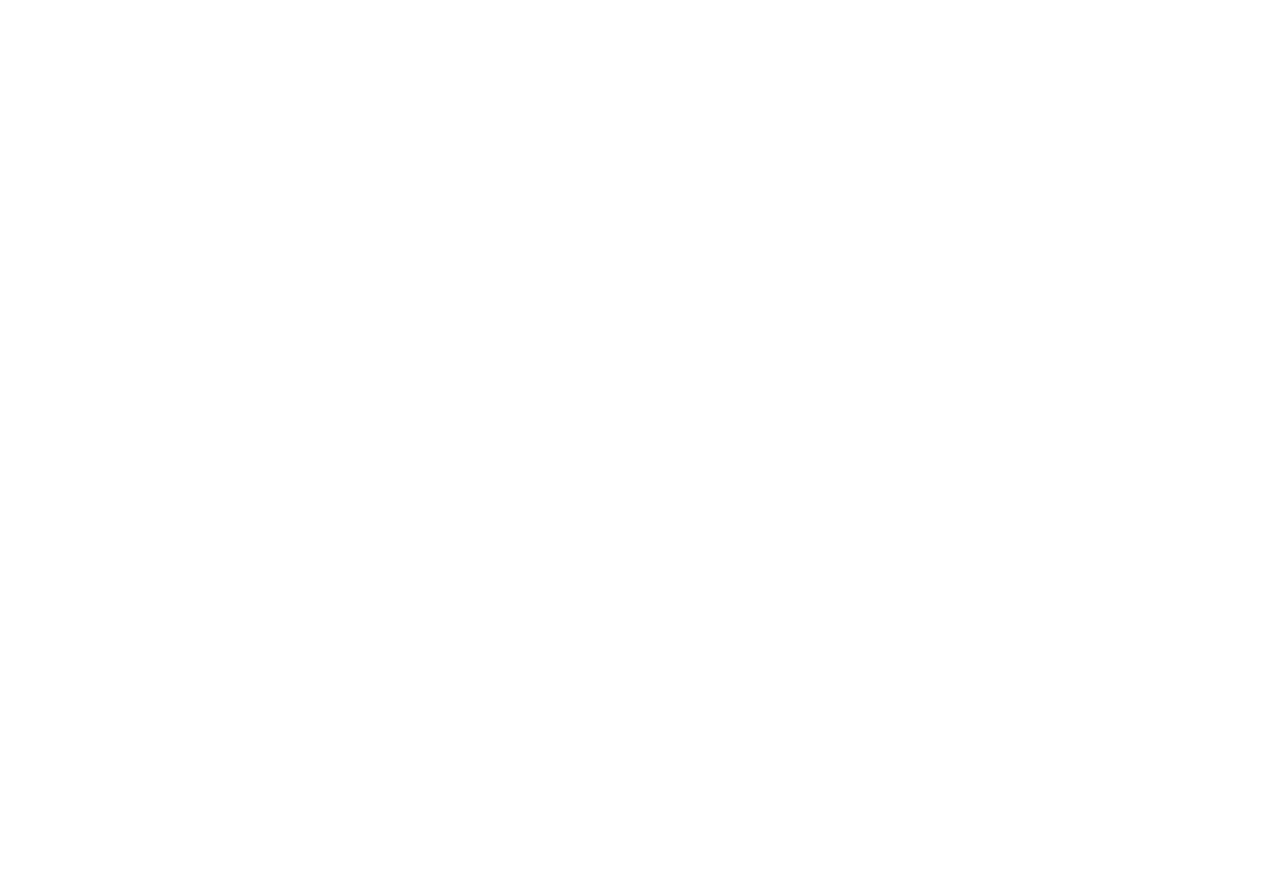
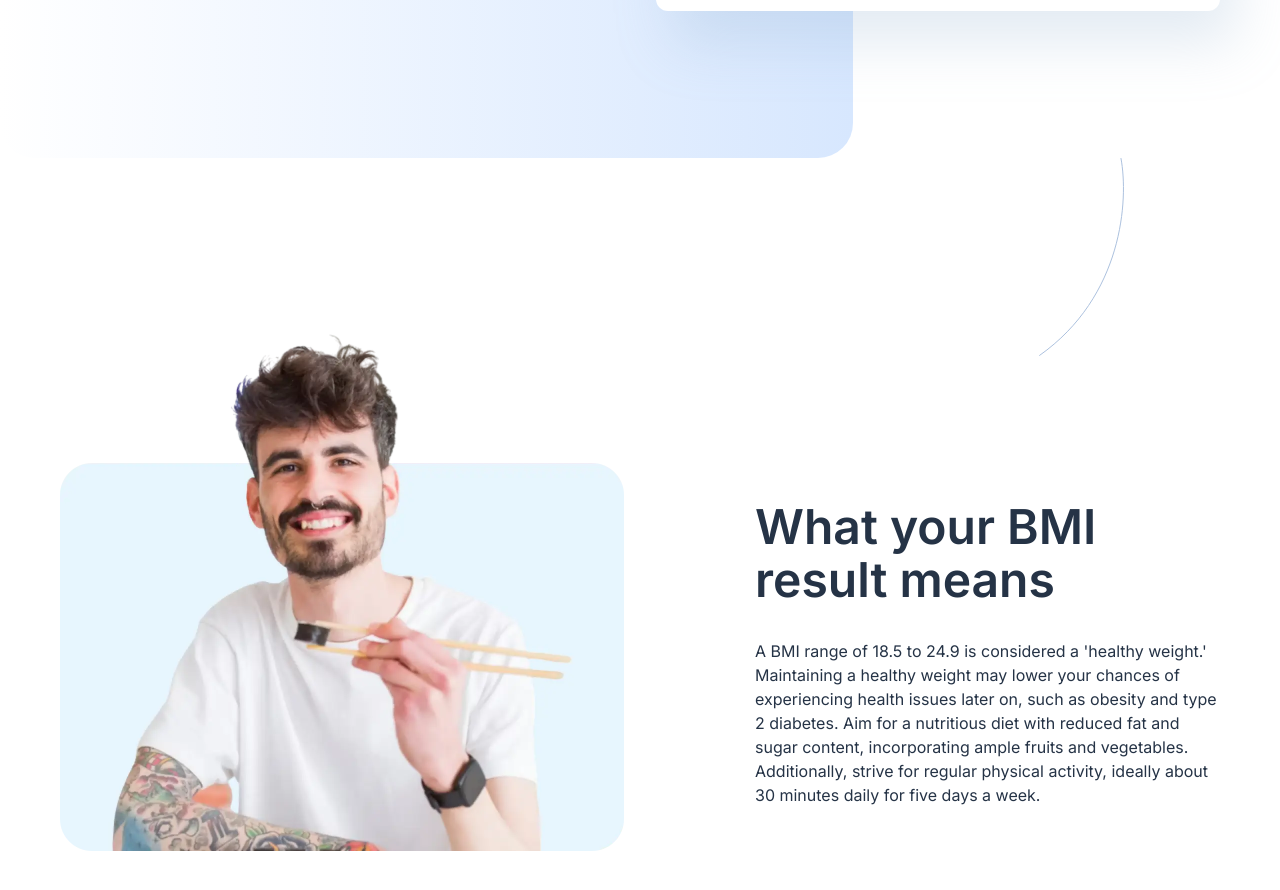
Before and after one commit to kobyrthr/bmi-calculator, a Next.js app: page / in a window 1280 px wide. Shown: the part 552-1442 px from the top of the page. Before the commit the page ends 800 px from the top, so only its background shows below. Built offline with nearby package versions, Linux system fonts and the light colour scheme.

Commit message:
add bmi result section

```diff
--- a/src/app/page.jsx
+++ b/src/app/page.jsx
@@ -1,13 +1,11 @@
 'use client';
 import { CompanyContext } from '@/context/company-context';
 import { useContext, useState } from 'react';
-import { Card, CardContent } from '@/components/ui/card';
 import { Typography } from '@/components/ui/typography';
 import Image from 'next/image';
-import { cn } from '@/lib/utils';
-import { Button } from '@/components/ui/button';
 import { useRouter } from 'next/navigation';
-import FormCard from '@/components/ui/form-card';
+import HeroSection from '@/components/ui/hero-section';
+import BMIResultSection from '@/components/ui/bmi-result-section';
 
 export default function Home() {
   const router = useRouter();
@@ -38,8 +36,9 @@
   };
 
   return (
-    <div className="-mt-10 grid items-center justify-items-center size-full !pt-0 max-[376px]:p-6 p-12 px-10 lg:px-40 gap-16">
-      <FormCard />
+    <div className="flex flex-col">
+      <HeroSection />
+      <BMIResultSection />
     </div>
   );
 }
--- /dev/null
+++ b/src/components/ui/bmi-result-section.jsx
@@ -0,0 +1,44 @@
+import React from 'react';
+import Image from 'next/image';
+import ManEating from '@/../public/assets/images/image-man-eating.webp';
+import LineLeft from '@/../public/assets/images/pattern-curved-line-left.svg';
+import { Typography } from '@/components/ui/typography';
+
+const BMIResultSection = () => {
+  return (
+    <section className="pt-40 pb-22">
+      <div className="mx-auto flex flex-row justify-between items-center max-w-[1160px] relative">
+        <Image
+          src={LineLeft}
+          alt="line-left"
+          height={200}
+          width={85}
+          className="absolute right-24 -top-40"
+        />
+        <Image
+          src={ManEating}
+          width={564}
+          height={533}
+          alt="man-eating"
+          className="self-start"
+        />
+        <div className="flex flex-col max-w-[465px] gap-8 relative self-end pb-11">
+          <Typography type="preset-2" className="text-blue-900">
+            What your BMI result means
+          </Typography>
+          <Typography type="preset-6" className="text-blue-900 font-normal">
+            A BMI range of 18.5 to 24.9 is considered a 'healthy weight.'
+            Maintaining a healthy weight may lower your chances of experiencing
+            health issues later on, such as obesity and type 2 diabetes. Aim for
+            a nutritious diet with reduced fat and sugar content, incorporating
+            ample fruits and vegetables. Additionally, strive for regular
+            physical activity, ideally about 30 minutes daily for five days a
+            week.
+          </Typography>
+        </div>
+      </div>
+    </section>
+  );
+};
+
+export default BMIResultSection;
```
